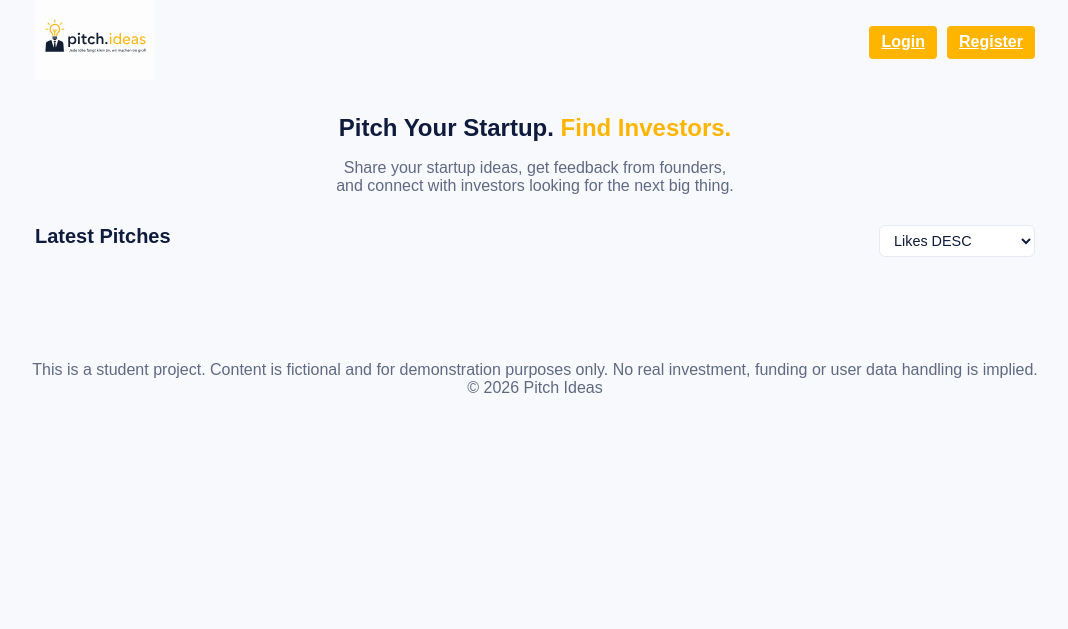
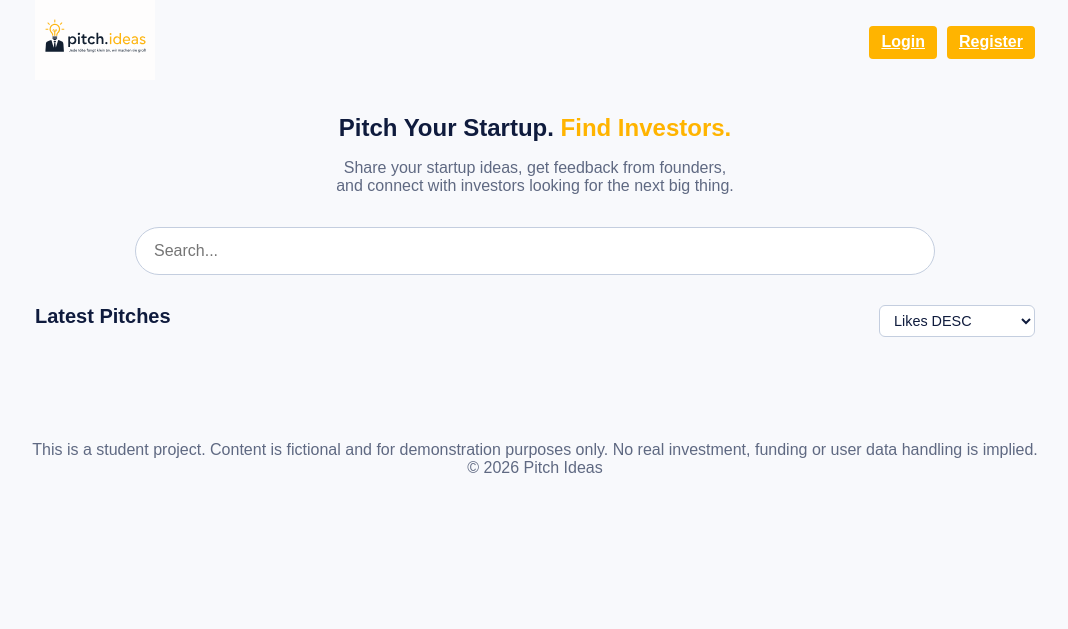
Before and after one commit to I-had-a-bad-idea/pitch.ideas, a Python web app: template internal/views/templates/index.html in a window 1280 px wide. Shown: the top 629 px of the page, without its empty margins (105-1173 px from the left). Run offline with Jinja, Linux system fonts and the light colour scheme; the template is opened without the code that fills it, so the values that code supplies are empty.

Commit message:
Add a search bar

```diff
--- a/internal/assets/static/css/style.css
+++ b/internal/assets/static/css/style.css
@@ -5,7 +5,7 @@
     --accent:#FFB400;
     --bg:#F8F9FC;
     --white:#FFFFFF;
-    --border:#E5EAF3;
+    --border: #C4CEDF;
     --text:#5F6982;
 }
 
@@ -40,8 +40,15 @@ body{
     align-items: center;
 }
 
+.nav-left,
+.nav-center,
+.nav-right {
+    flex: 1;
+}
+
 .nav-right {
     display: flex;
+    justify-content: flex-end;
     gap: 10px;
 }
 
@@ -110,6 +117,23 @@ body{
     color:var(--text);
     max-width:600px;
     margin:auto;
+}
+
+.search-bar {
+    display: block;
+    width: 80%;
+    margin: 2rem auto 0;
+    padding: 14px 18px;
+
+    border: 1px solid var(--border);
+    border-radius: 999px;
+
+    font-size: 1rem;
+}
+
+.search-bar:focus {
+    border-color: var(--accent);
+    box-shadow: 0 0 0 4px rgba(255,180,0,.18);
 }
 
 /* FEED */
--- a/internal/views/templates/index.html
+++ b/internal/views/templates/index.html
@@ -18,6 +18,9 @@
                 <img src="/static/images/logo.svg" alt="Pitch Ideas" class="logo">
             </a>
         </div>
+        <div class="nav-center">
+
+        </div>
         <div class="nav-right">
 
         </div>
@@ -36,6 +39,9 @@
             Share your startup ideas, get feedback from founders,<br>
             and connect with investors looking for the next big thing.
         </p>
+
+        <!-- Search bar -->
+        <input type="text" placeholder="Search..." class="search-bar">
 
     </div>
 </section>
```
